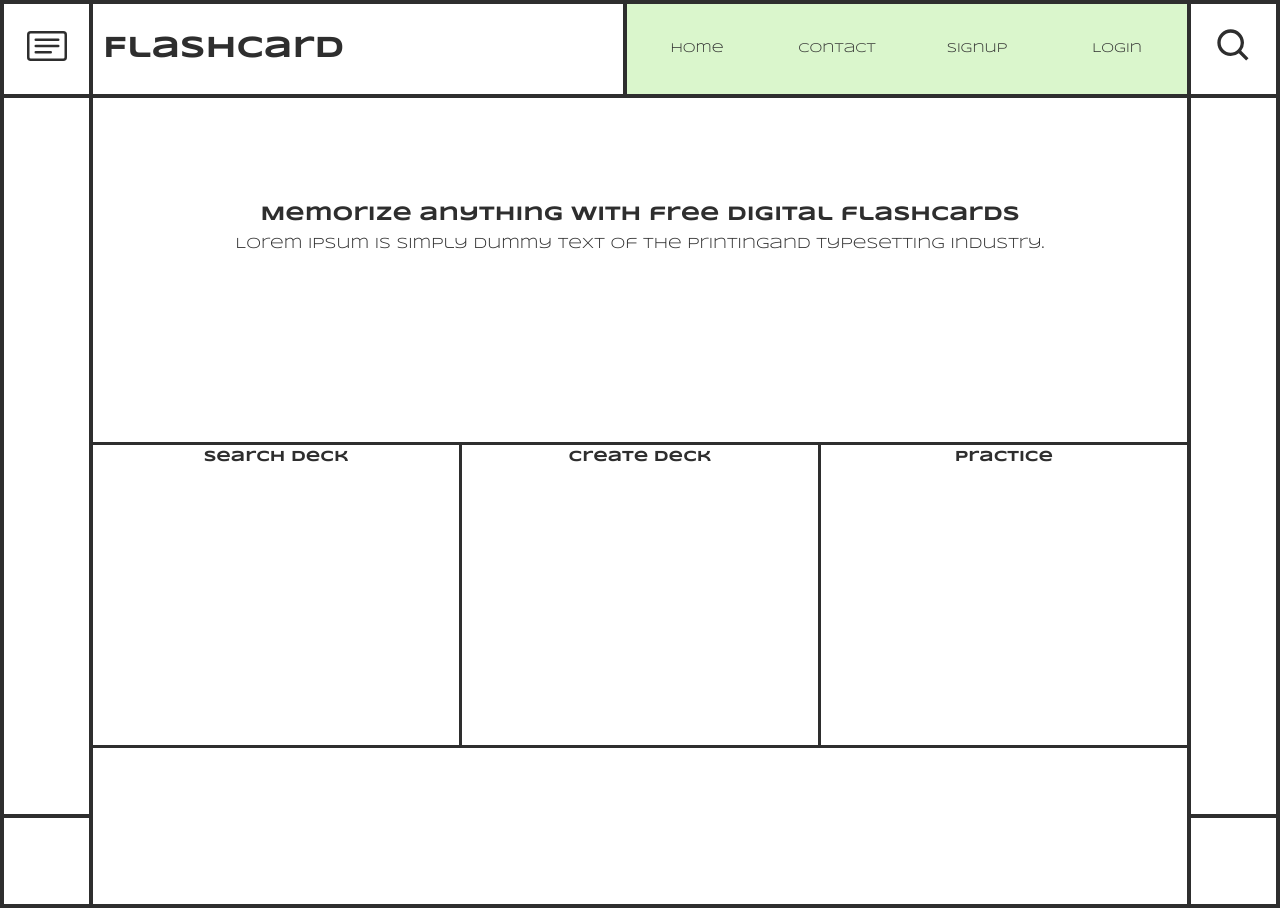
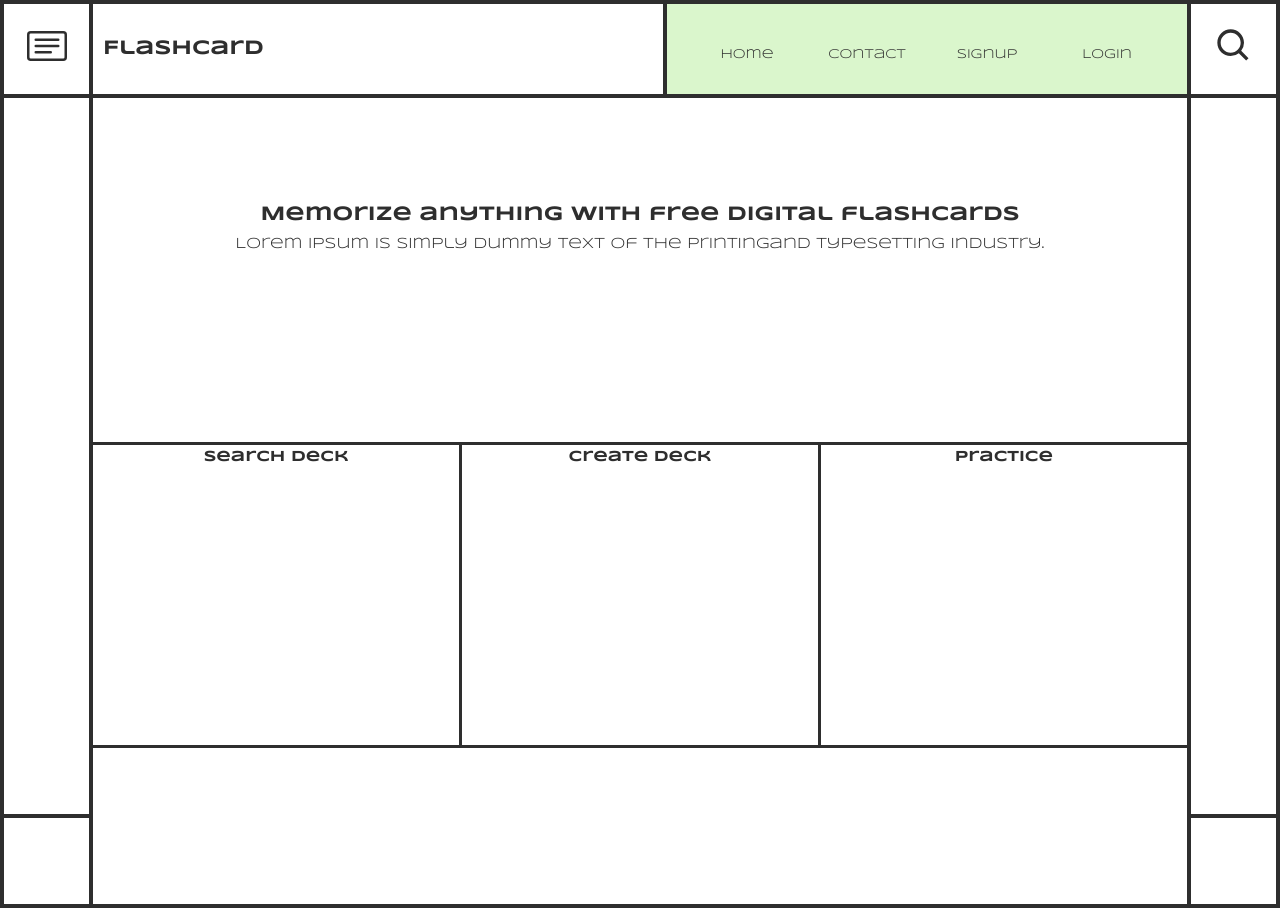
Before and after one commit to CarlSmoky/flashcard_client, a React (Create React App) app: page / in a window 1280 px wide. Built offline with nearby package versions, Linux system fonts and the light colour scheme.

Commit message:
Change Nav

```diff
--- a/src/Nav.jsx
+++ b/src/Nav.jsx
@@ -31,6 +31,7 @@ const Wrapper = styled.nav`
   align-content: stretch;
   /* want to use variable here*/
   width: calc(100vw - 9.3rem - 9.3rem);
+  min-width: 70rem;
   height: 9rem;
   position: sticky;
   border-bottom: var(--side-column-border) solid var(--black-primary);
@@ -38,7 +39,7 @@ const Wrapper = styled.nav`
   h1 {
     margin: auto 0;
     padding-left: 1rem;
-    font-size: 3rem;
+    font-size: 2rem;
     text-align: left;
     line-height: 0;
   }
@@ -49,11 +50,12 @@ const Wrapper = styled.nav`
     justify-content: center;
     background: var(--secondary-color);
     border-left: var(--side-column-border) solid var(--black-primary);
+    padding: 2rem;
 
     a {
       margin: auto 0;
       width: 8rem;
-      padding: 3rem;
+      padding: 2rem;
       font-size: 1.3rem;
       :hover {
         transform: scaleX(1.4) scaleY(1.6);
```
